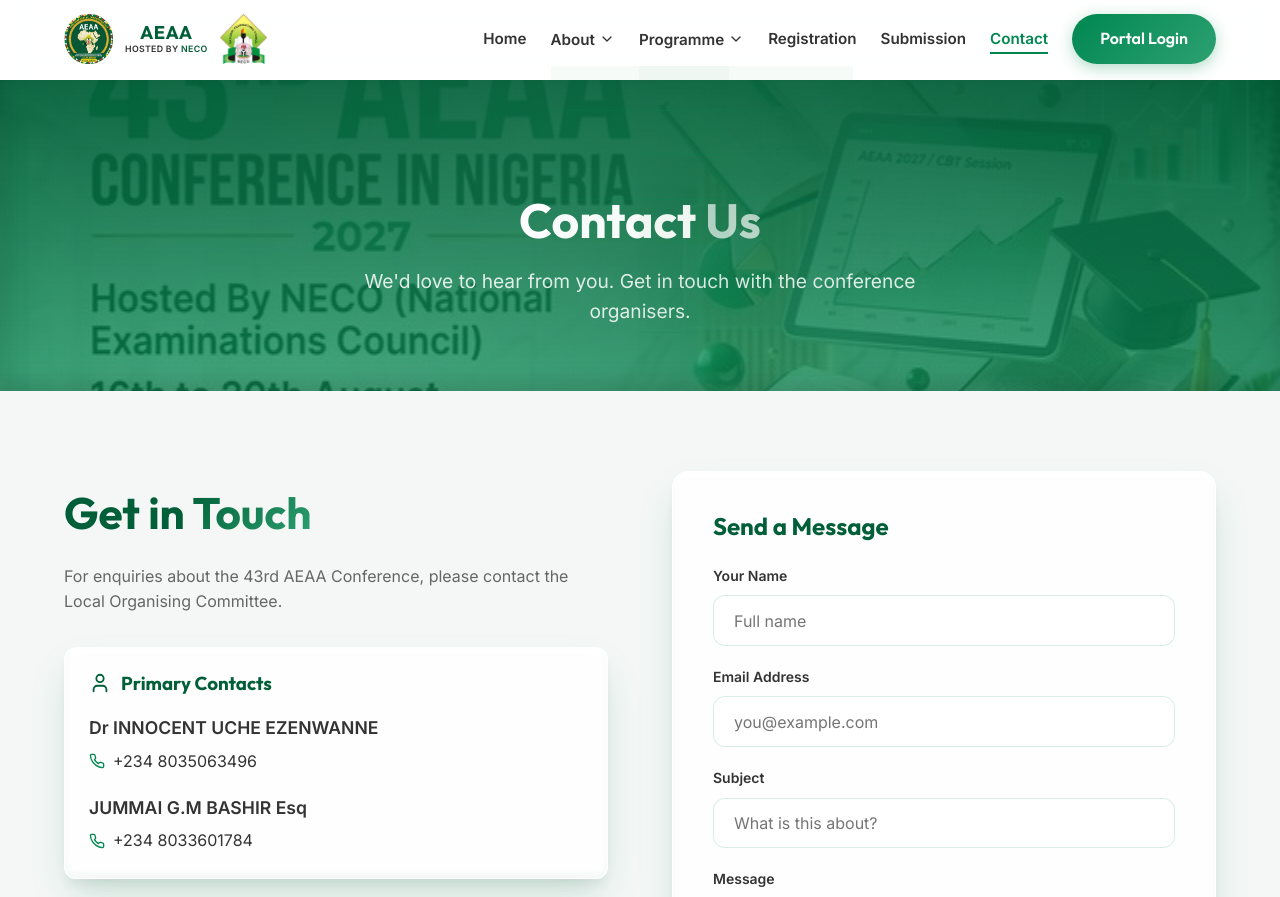
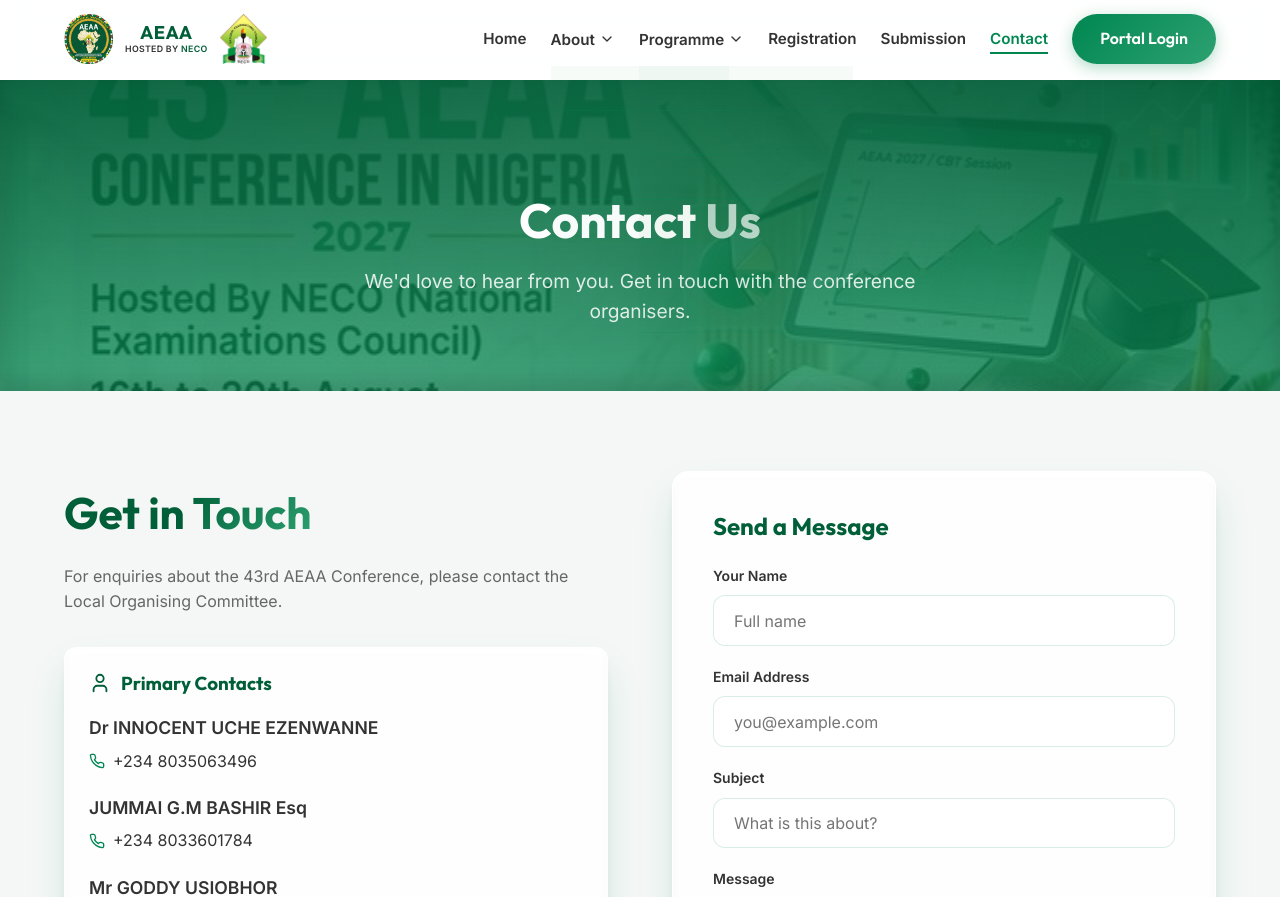
Before and after one commit to thomasakiou/aeaa, a React (Vite) app: page /contact in a window 1280 px wide. Shown: the top 897 px of the page. Built offline with nearby package versions, Linux system fonts and the light colour scheme.

Commit message:
contact update

```diff
--- a/src/pages/Contact.tsx
+++ b/src/pages/Contact.tsx
@@ -60,6 +60,12 @@
                                     <strong style={{ fontSize: '1.1rem' }}>JUMMAI G.M BASHIR Esq</strong>
                                     <div style={{ display: 'flex', alignItems: 'center', gap: '8px', color: 'var(--color-text-main)', marginTop: '6px' }}>
                                         <Phone size={16} style={{ color: 'var(--color-green-primary)' }} /> +234 8033601784
+                                    </div>
+                                </div>
+                                <div>
+                                    <strong style={{ fontSize: '1.1rem' }}>Mr GODDY USIOBHOR</strong>
+                                    <div style={{ display: 'flex', alignItems: 'center', gap: '8px', color: 'var(--color-text-main)', marginTop: '6px' }}>
+                                        <Phone size={16} style={{ color: 'var(--color-green-primary)' }} /> +234 8033768369
                                     </div>
                                 </div>
                             </div>
```
